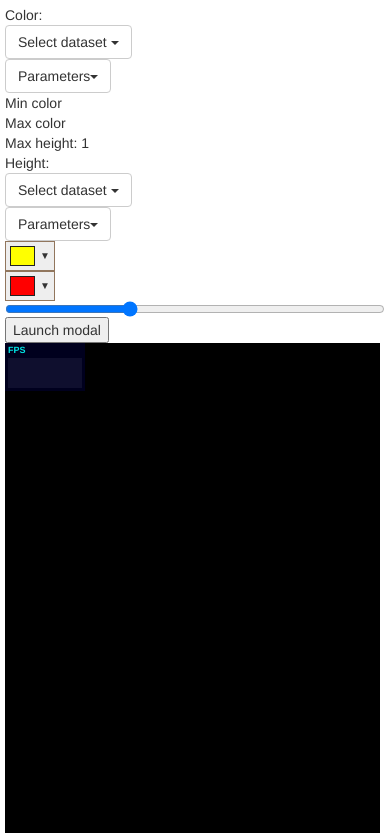
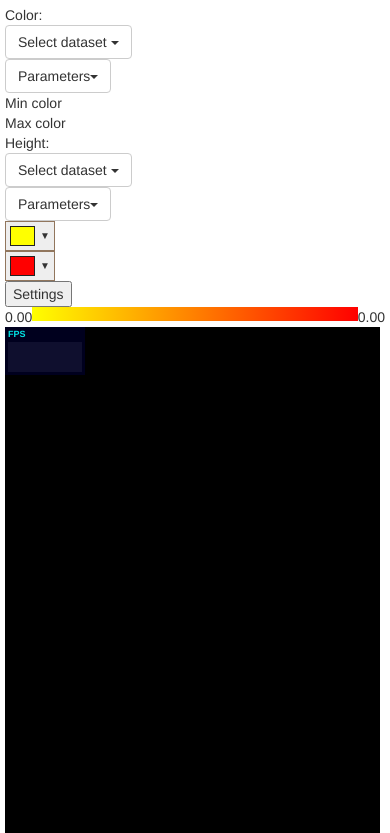
Before and after one commit to paanil/Mapot, a Flask app: page / in a window 390 px wide. Shown: the top 833 px of the page. Run offline with Flask 2, Linux system fonts and the light colour scheme; some libraries are stand-ins or nearby versions.

Commit message:
Moved gradient

```diff
--- a/ServerApplication/templates/index.html
+++ b/ServerApplication/templates/index.html
@@ -23,8 +23,6 @@
         </div>
         <div class="col-md-1">Min color</div>
         <div class="col-md-1">Max color</div>
-        <div class="col-md-1">Max height: <span id="currentValue1">1</span>
-        </div>
     </div>
     <div class="row">
         <div class="col-md-1">Height:</div>
@@ -53,22 +51,19 @@
             <input type='text' id="maxColor"/>
         </div>
         <div class="col-md-1">
-            <input type="range" id="slider1" name="points" min="0.05" max="3" value="1" step="0.01">
-        </div>
-        <div class="col-md-1">
             <button type="button" class="btn-modal" data-toggle="modal" data-target="#testModal">
-                Launch modal
+                Settings
             </button>
         </div>
     </div>
     <div class="row">
+    <div class="col-md-12" id="grad1">
+    <div id="gradient_min"></div><div id="gradient_max"></div><div id="grad"></div>
+    </div>
+    </div>
+    <div class="row">
         <div class="col-md-12">
             <div id="mapdiv"></div>
-        </div>
-    </div>
-    <div class="row">
-        <div class="col-md-12" id="grad1">
-        <div id="gradient_min"></div><div id="gradient_max"></div><div id="grad"></div>
         </div>
     </div>
 </div>
```
